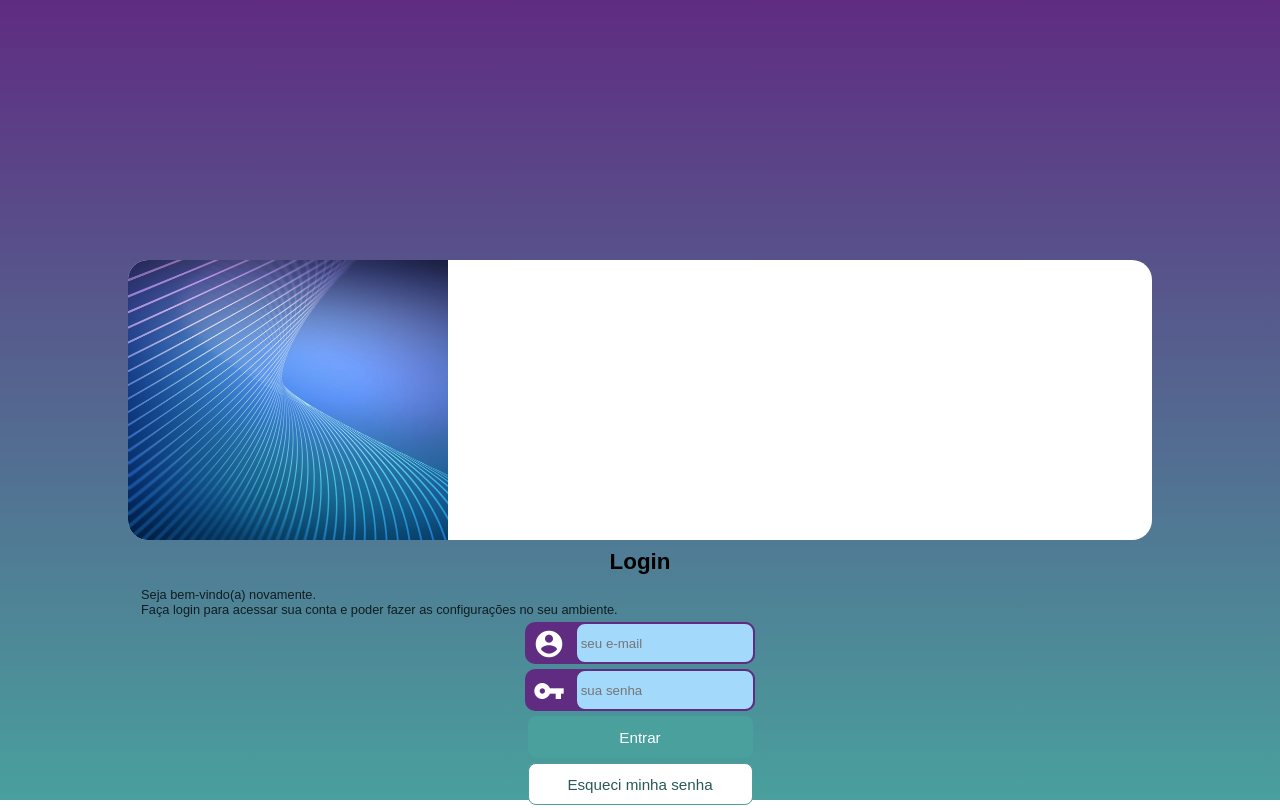
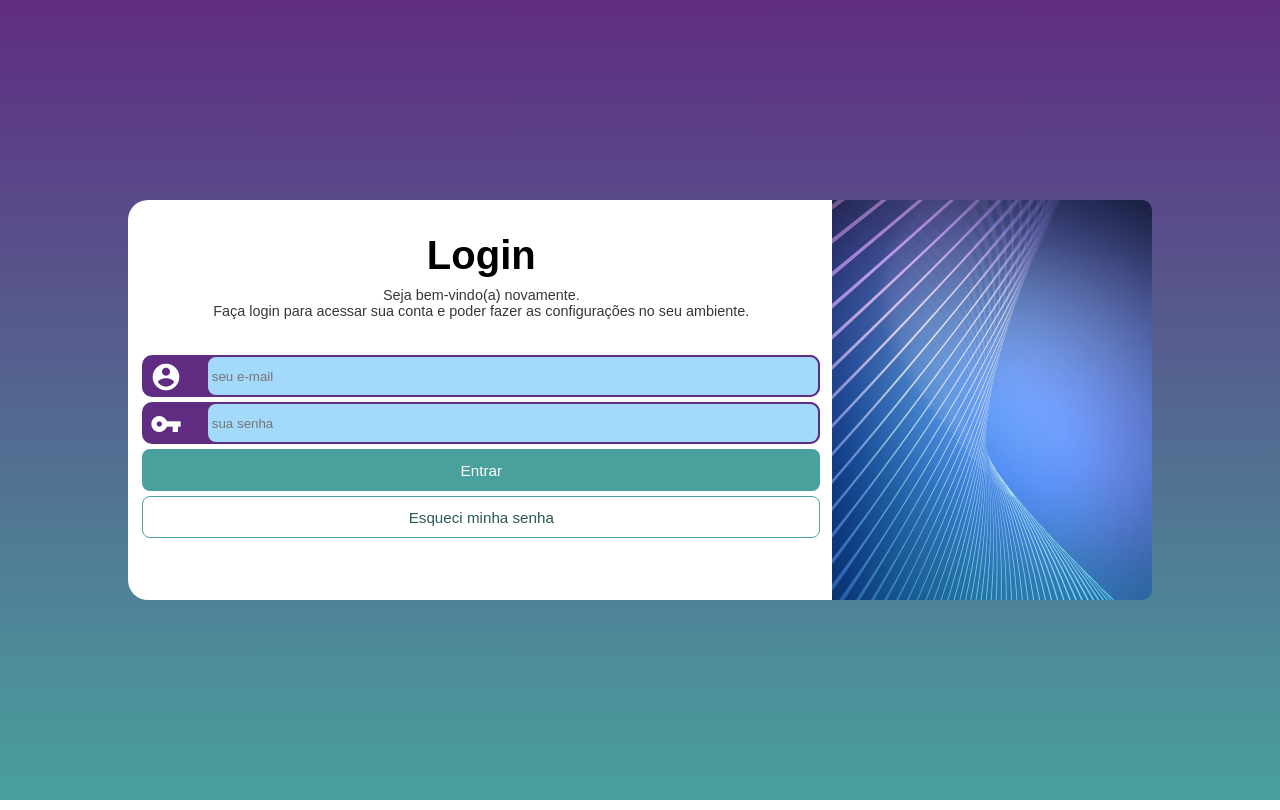
Before and after one commit to TacioSoares/projeto-login, a plain HTML site: page index.html in a window 1280 px wide. Drawn offline with Linux system fonts and the light colour scheme.

Commit message:
projeto pronto?

```diff
--- a/estilos/media-query.css
+++ b/estilos/media-query.css
@@ -11,18 +11,122 @@
         width: 100vw;
     }
     section {
+        position: relative;
+        display: inline-block;
         width: 80vw;
         height: 280px;
+        margin: 0px;
+        transition: width 0.3s;
     }
     div#imagem {
-        display: inline-block;
+        width: 20vw;
+        height: 280px;
+        margin: 0px;
+        background: #5f2c82 url('../imagens/pexels-sean-whang-804269.jpg') no-repeat;
+        background-size: cover;
+        background-position: top center;
+        border-radius: 20px 0px 0px 20px;
+        transition: width 0.3s;
     }
-    #imagem > img {
-        width: 25vw;
-        height: 280px;
-        border-radius: 20px 0px 0px 20px;
+    div#imagem > img {
+        display: none;
     }
-    div#mensagem > {
-        display: inline-block;
+    div#mensagem {
+        position: absolute;
+        top: -5%;
+        width: 60vw;
+        display: block;
+        float: right;
+        text-align: center;
+        transition: width 0.3s;
+    }
+    form {
+        position: absolute;
+        top: 30%;
+        width: 60vw;
+        display: block;
+        transition: width 0.3s;
+    }
+    #info {
+        position: absolute;
+        width: 60vw;
+        height: 250px;
+        top: 5%;
+        left: 25%;
+        display: block;
+        transition: width 0.3s;
+    }
+    div#usuario {
+        width: 59vw;
+        transition: width 0.3s;
+    }
+    input#iemail {
+        width: 53vw;
+        transition: width 0.3s;
+    }
+    input#isenha {
+        width: 53vw;
+        transition: width 0.3s;
+    }
+    div#senha {
+        width: 59vw;
+        transition: width 0.3s;
+    }
+    input#ientrar {
+        width: 59vw;
+        transition: width 0.3s;
+    }
+    input#iesqueci {
+        width: 59vw;
+        transition: width 0.3s;
     }
 }
+@media screen and (min-width: 992px) {
+    section {
+        height: 400px;
+    }
+    div#imagem {
+        float: right;
+        width: 25vw;
+        border-radius: 0px 10px 10px 0px;
+        height: 400px;
+    }
+    #info {
+        top: 10%;
+        left: -3%;
+    }
+    #mensagem > h1{
+        font-size: 2.5em;
+    }
+    #mensagem > p {
+        padding: 5px;
+        font-size: 0.9em;
+    }
+    div#usuario {
+        margin-top: 40px;
+        width: 53vw;
+        transition: width 0.3s;
+    }
+    input#iemail {
+        width: 48vw;
+        transition: width 0.3s;
+    }
+    input#isenha {
+        width: 48vw;
+        transition: width 0.3s;
+    }
+    div#senha {
+        width: 53vw;
+        transition: width 0.3s;
+    }
+    input#ientrar {
+        width: 53vw;
+        transition: width 0.3s;
+    }
+    input#iesqueci {
+        width: 53vw;
+        transition: width 0.3s;
+    }
+
+
+}
--- a/estilos/style.css
+++ b/estilos/style.css
@@ -10,6 +10,11 @@
     margin: 0px;
     padding: 0px;
     box-sizing: border-box;
+}
+body {
+    display: flex;
+    justify-content: center; /* alinha horizontalmente */
+    align-items: center; /* alinha verticalmente */
 }
 main {
     background-color: #5f2c82;
@@ -128,5 +133,5 @@ div#botoes {
     background-color: #377976 ;
 }
 #iesqueci:hover {
-    background-color: lightblue;
+    background-color: #49a09d;
 }
--- a/index.html
+++ b/index.html
@@ -20,6 +20,7 @@
             <div id="imagem">
                 <img src="imagens/pexels-sean-whang-804269.jpg" alt="Foto login">
             </div>
+            <div id="info">
                 <div id="mensagem">
                     <h1>Login</h1>
                     <p>
@@ -34,7 +35,7 @@
                                     account_circle
                                 </span>
                             </label>
-                        <span id="usu"><input type="email" name="email" id="iemail" placeholder=" seu e-mail"></span>
+                            <span id="usu"><input type="email" name="email" id="iemail" placeholder=" seu e-mail" required></span>
                         </p>
                     </div>
                         <div id="senha">
@@ -44,7 +45,7 @@
                                         vpn_key
                                     </span>
                                 </label>
-                            <input type="password" name="senha" id="isenha" placeholder=" sua senha">
+                                <input type="password" name="senha" id="isenha" placeholder=" sua senha" required minlength="8">
                             </p>
                         </div>
                         <div id="botoes">
@@ -52,10 +53,11 @@
                                 <a href="#"><input type="submit" value="Entrar" id="ientrar"></a>
                             </p>
                             <p>
-                            <a href="#"><input type="button" value="Esqueci minha senha" id="iesqueci"></a>
+                                <a href="#"><input type="button" value="Esqueci minha senha" id="iesqueci" ></a>
                             </p>
                         </div>
                 </form>
+            </div>
         </section>
     </main>
 </body>
```
Lines whose indentation alone changed are shown as unchanged.
